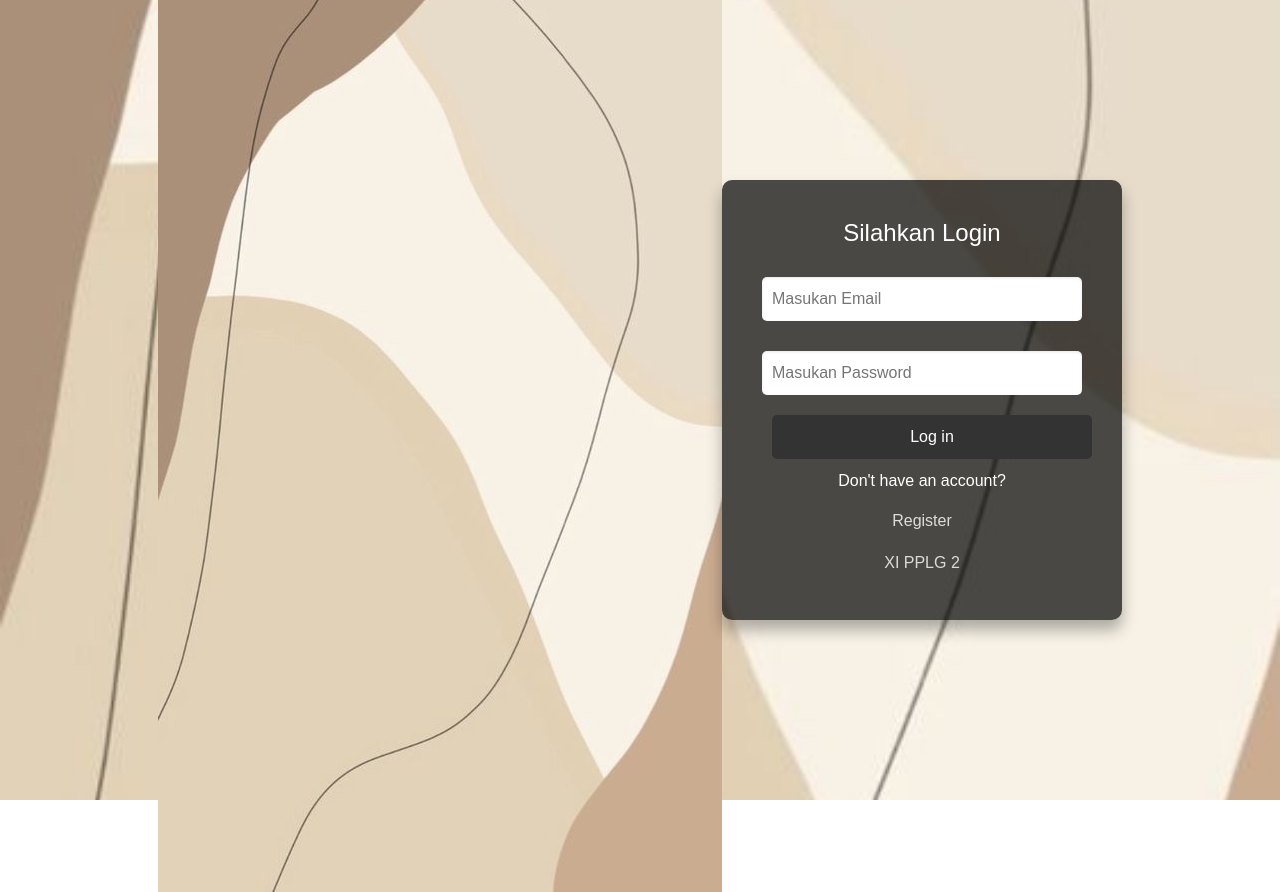
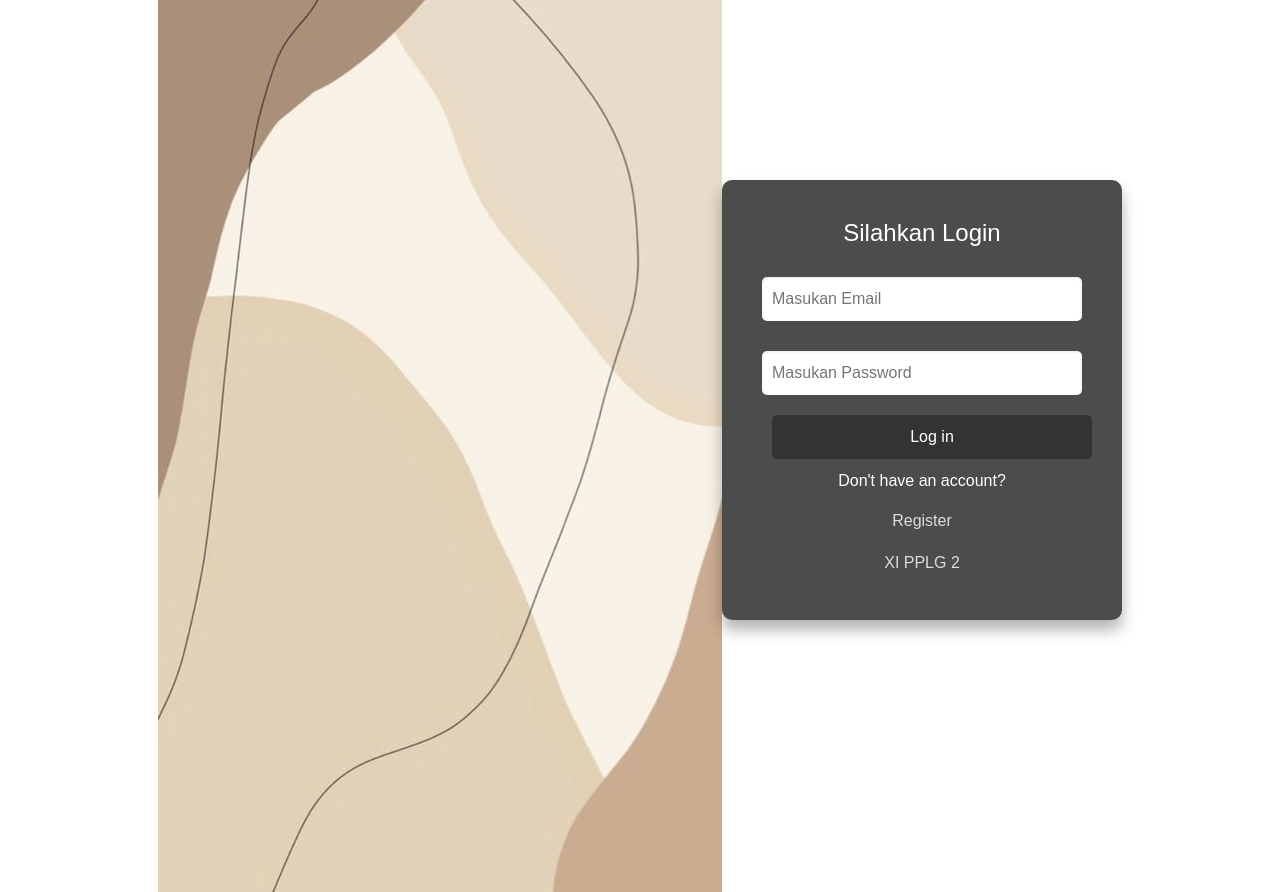
Before and after one commit to iraa-ui/react-figma-ira, a React (Vite) app: page /login in a window 1280 px wide. Built offline with nearby package versions, Linux system fonts and the light colour scheme; a small style sheet from the web is missing.

Commit message:
Update login.css

```diff
--- a/src/styles/login.css
+++ b/src/styles/login.css
@@ -5,7 +5,6 @@
   align-items: center;
   height: 100vh;
   width: 100vw;
-  background-image: url('/assets/img/bg1.jpg'); /* Pastikan path sesuai */
   background-size: cover;
   background-position: center;
   background-attachment: fixed;
```
